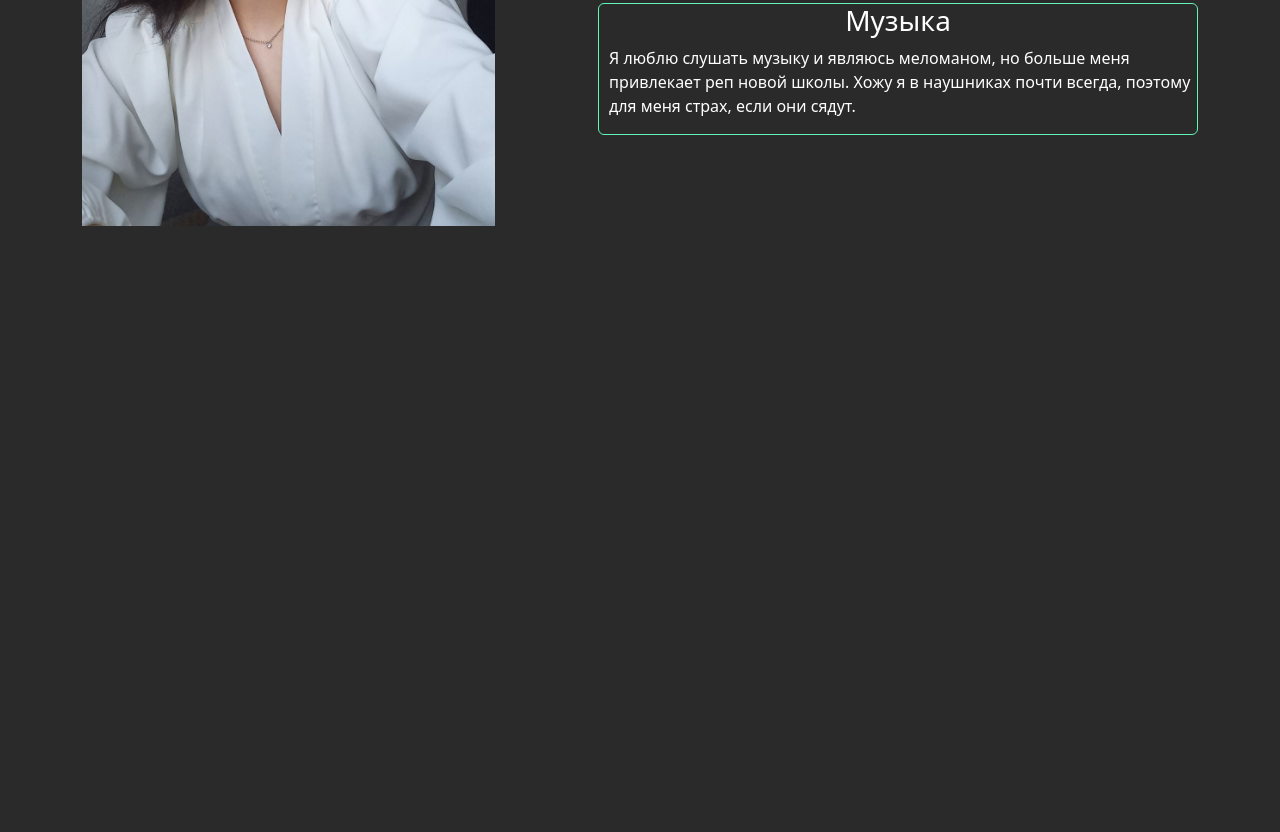
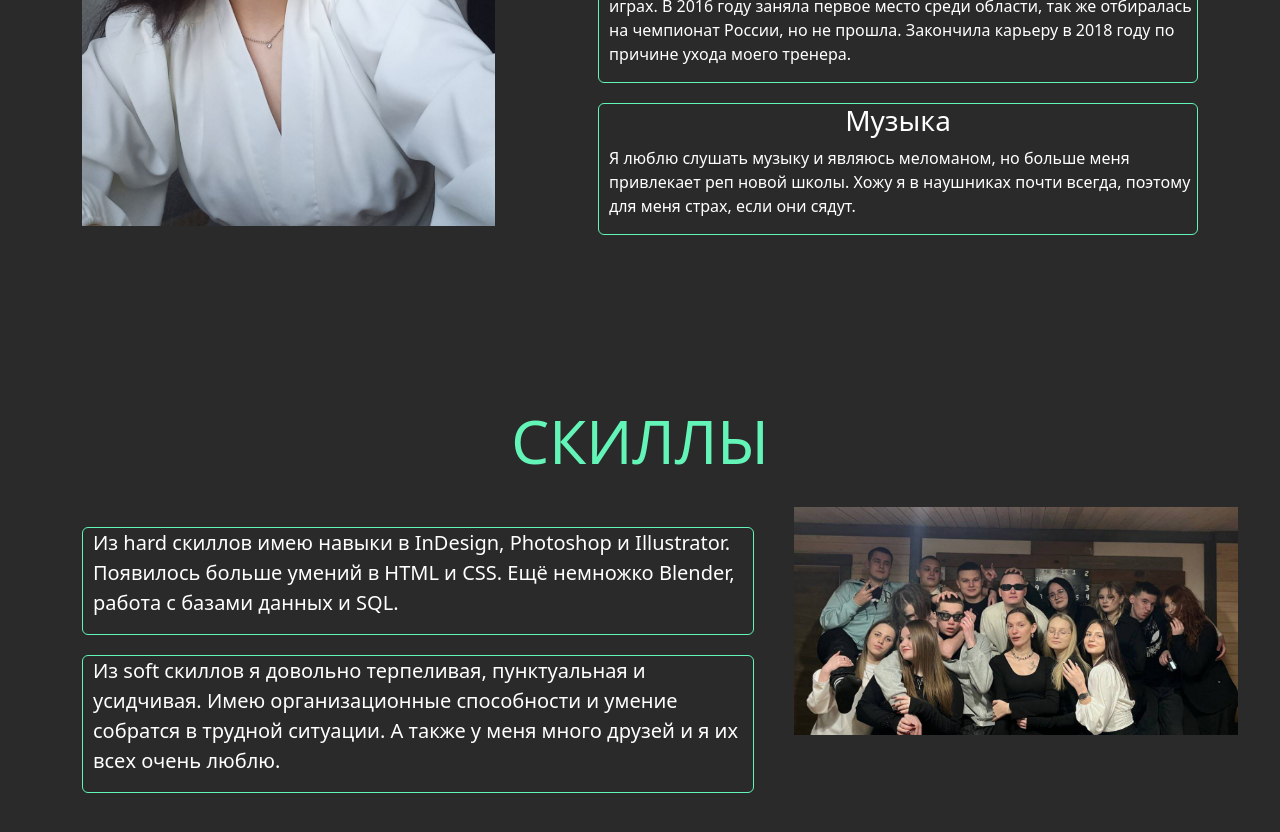
Before and after one commit to rmntsvn/portfolio, a plain HTML site: page index.html in a window 1280 px wide. Shown: the part 446-1278 px from the top of the page. Before the commit the page ends 822 px from the top, so only its background shows below. Drawn offline with nearby package versions, Linux system fonts and the light colour scheme.

Commit message:
сделала страницу со скилами

```diff
--- a/index.html
+++ b/index.html
@@ -45,6 +45,27 @@
                 </div>
             </div>
         </div>
+
+        <div class="section-skills">
+            <div class="container">
+                <h2>СКИЛЛЫ</h2>
+                <div class="skils">
+                   <div class="txt">
+                        <div class="card">
+                            <p>Из hard скиллов имею навыки в InDesign, Photoshop и Illustrator. Появилось больше умений в HTML и CSS. Ещё немножко Blender, работа с базами данных и SQL.</p>
+                        </div>
+                        <div class="card">
+                            <p>Из soft скиллов я довольно терпеливая, пунктуальная и усидчивая. Имею организационные способности и умение собратся в трудной ситуации. А также у меня много друзей и я их всех очень люблю.</p>
+                        </div>
+                   </div>
+                   <dv class="img">
+                        <img src="./img/2.jpg" alt="">
+                   </dv>
+                </div>
+            </div>
+        </div>
+
+
     </main>
 </body>
 </html>
--- a/styles/stylec.css
+++ b/styles/stylec.css
@@ -47,6 +47,7 @@ body {
 }
 .section-me .container .two{
     width: 100%;
+    margin-top: 100px;
 }
 .section-me .container .two .card{
     margin-bottom: 20px;
@@ -67,3 +68,35 @@ body {
 .section-me{
     margin-bottom: 150px;
 }
+
+.section-skills .container .card{
+    margin-bottom: 20px;
+    background-color: #2b2a2a;
+    border:1px solid #63f4b7;
+    color: #ffffff;
+}
+.section-skills .container .skils{
+    display: flex;
+    flex-direction: row;
+}
+.section-skills .container h2{
+    color: #63f4b7;
+    font-size: 60px;
+    display: flex;
+    justify-content: center;
+    margin-bottom: 30px;
+}
+.section-skills .container .img img {
+    width: 100%;
+    margin-left: 40px;
+}
+.section-skills .container .card p{
+    margin-left: 10px;
+    font-size: 20px;
+}
+.section-skills .container .txt{
+    margin-top: 20px;
+}
+.section-skills{
+    margin-bottom: 150px;
+}
```
Also changed, not shown: img/2.jpg (added).
